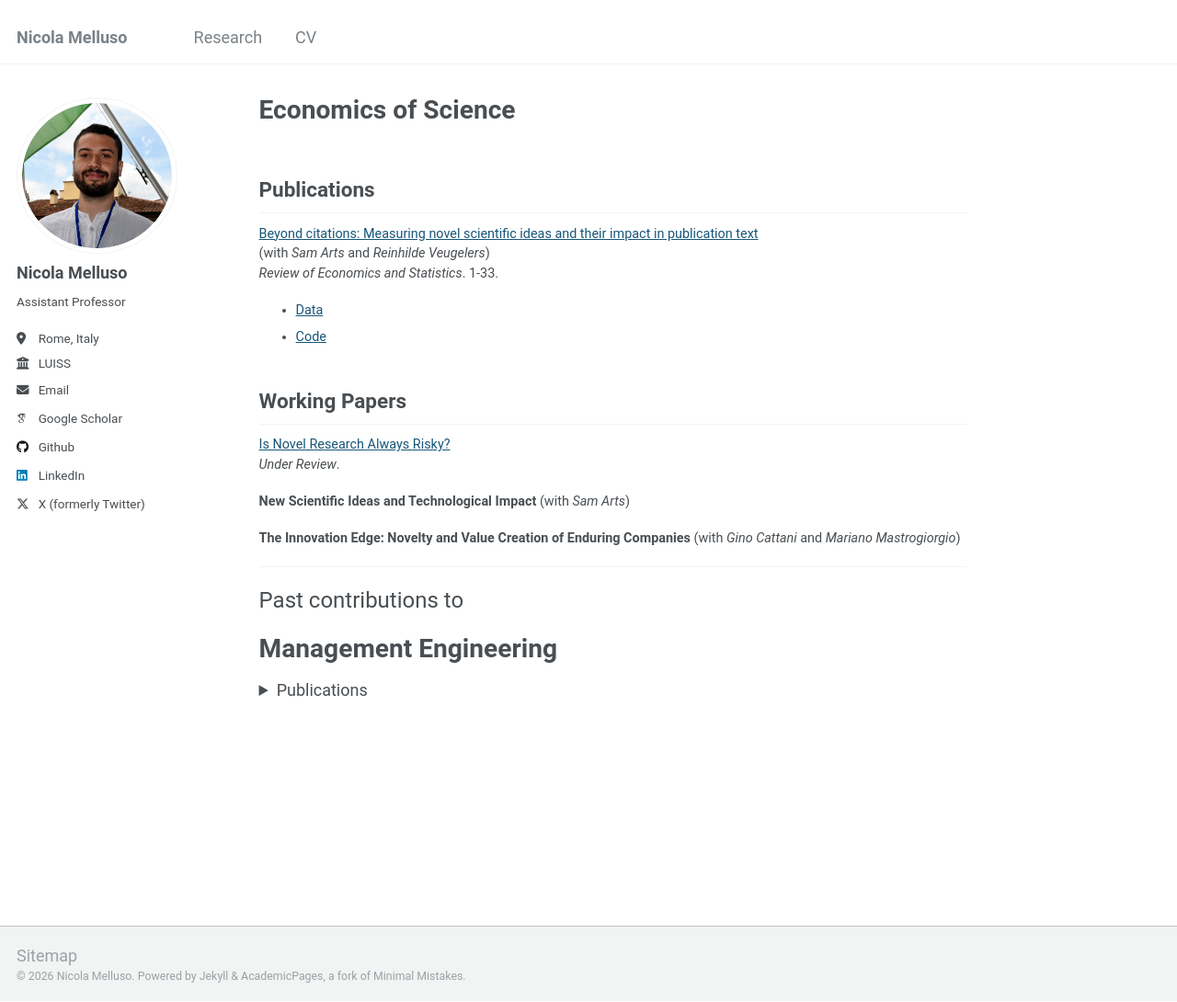
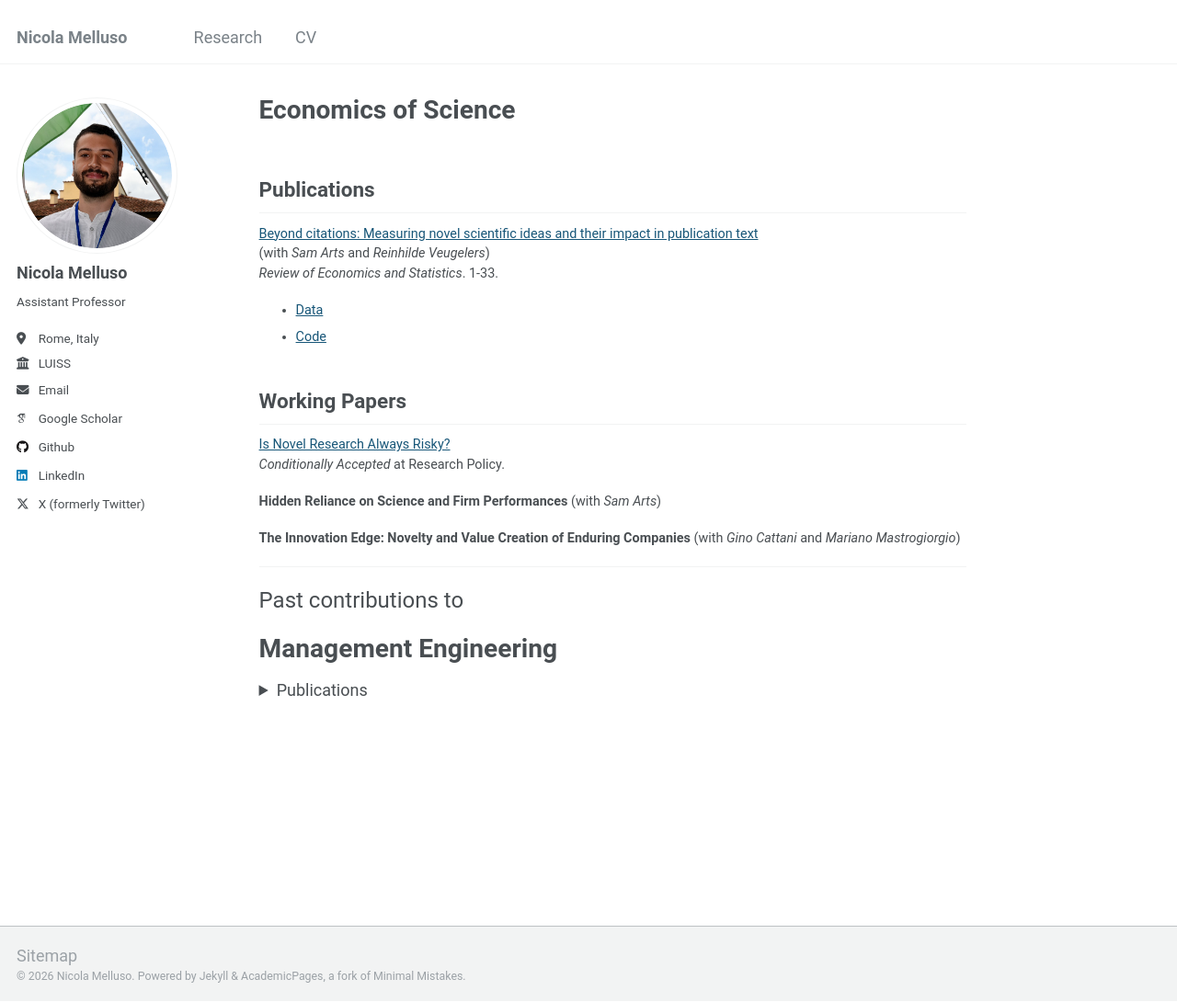
Before and after one commit to nicolamelluso/nicolamelluso.github.io, a Jekyll site: the page built from _pages/research.md, in a window 1280 px wide and 1090 px high. Shown: the whole window at 92% size. Built offline with Jekyll 4.4.1, drawn with Linux system fonts in a browser that asks for light colours; some web fonts are replaced.

Commit message:
Update research.md

```diff
--- a/_pages/research.md
+++ b/_pages/research.md
@@ -14,9 +14,9 @@ title: Economics of Science
 ## Working Papers
 
 [Is Novel Research Always Risky?](https://papers.ssrn.com/sol3/papers.cfm?abstract_id=5148652)
-<br>_Under Review_.
+<br>_Conditionally Accepted_ at Research Policy.
 
-**New Scientific Ideas and Technological Impact** (with _Sam Arts_)
+**Hidden Reliance on Science and Firm Performances** (with _Sam Arts_)
 
 **The Innovation Edge: Novelty and Value Creation of Enduring Companies** (with _Gino Cattani_ and _Mariano Mastrogiorgio_)
 
```
